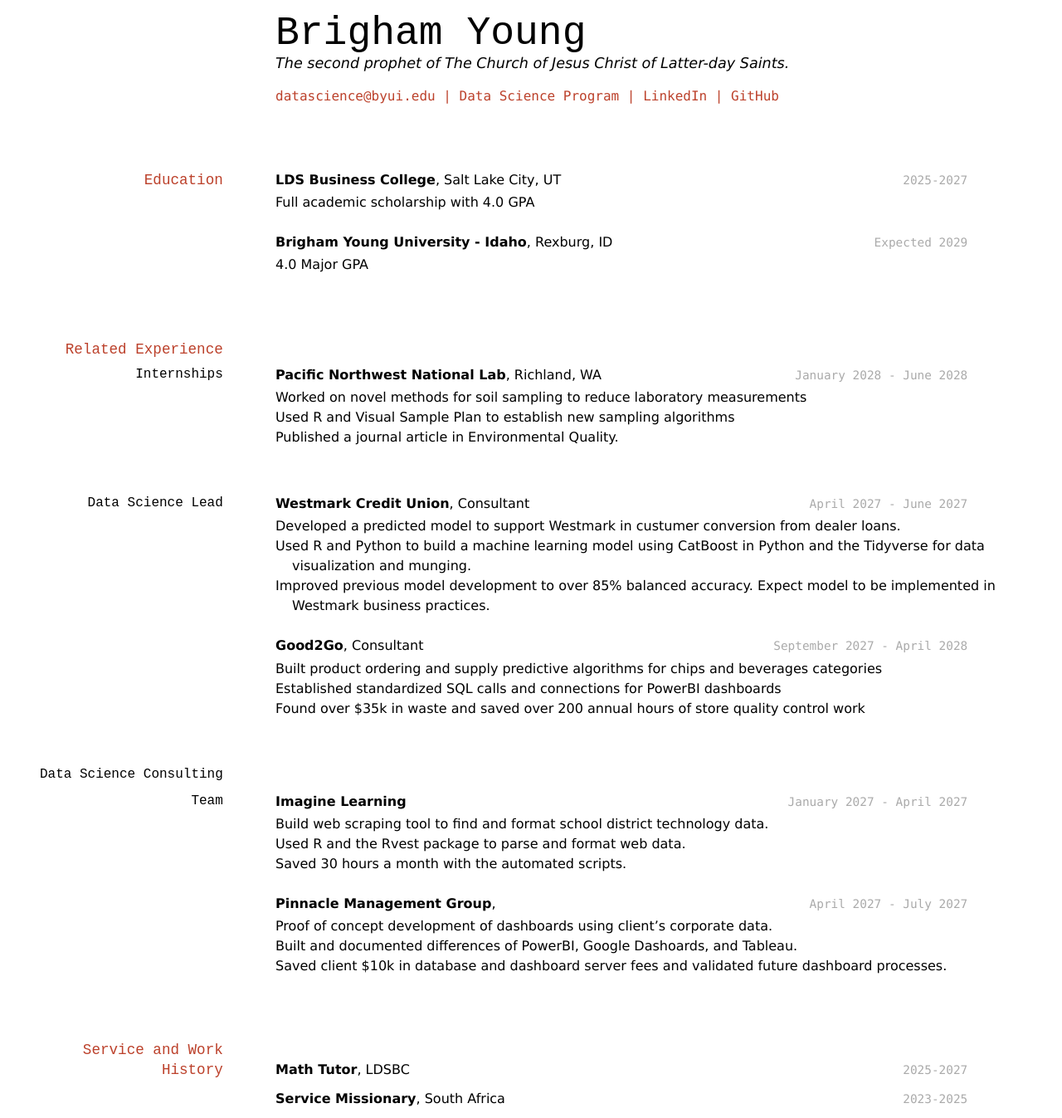
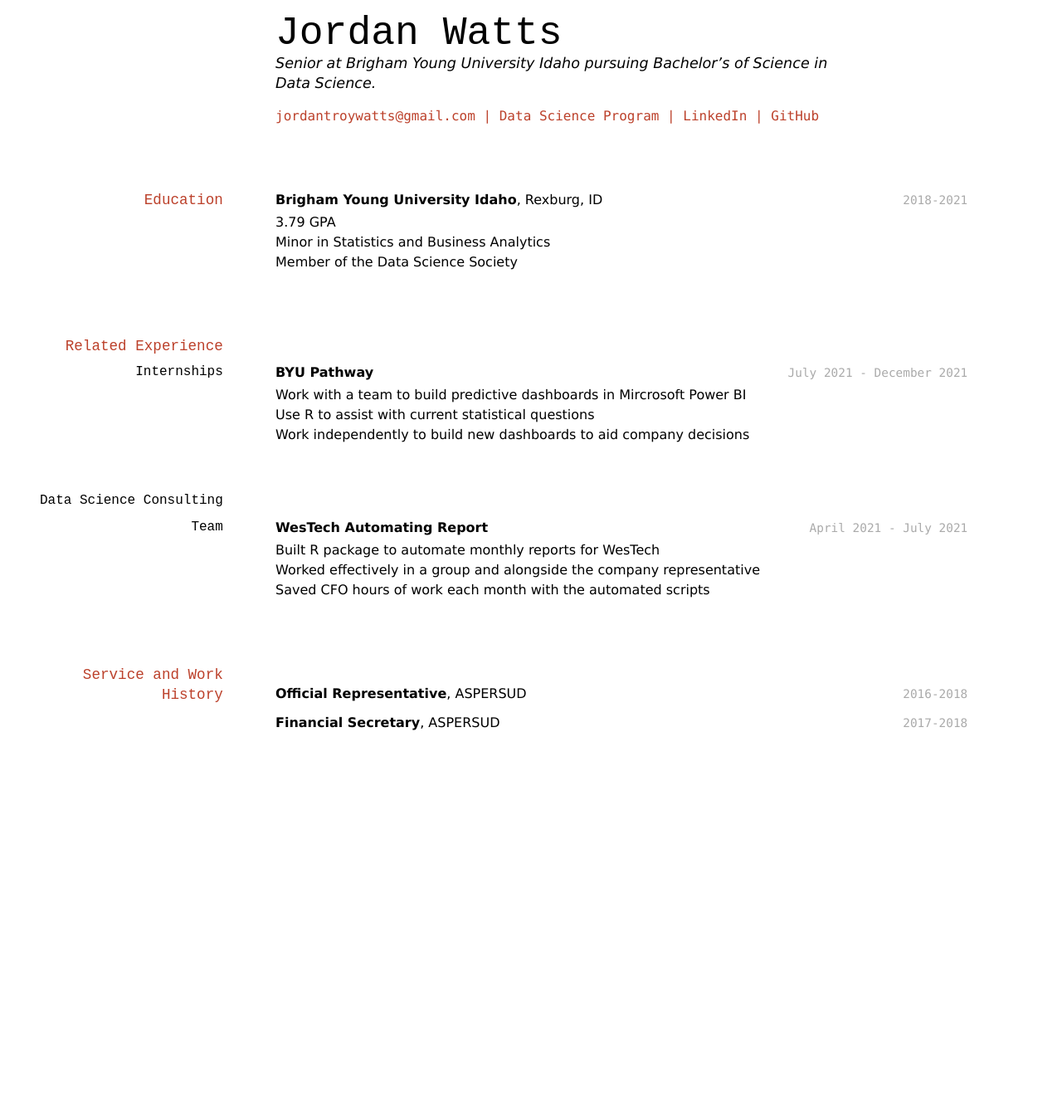
Before and after one commit to J4075/WATTS-resume, a Jekyll site: the page built from docs/index.md, in a window 1280 px wide. Shown: the whole page at 83% size. Built offline with Jekyll 4.4.1, drawn with Linux system fonts in a browser that asks for light colours; after the commit the page ends 900 px from its top, so only the background shows below that.

Commit message:
new commit

```diff
--- a/docs/index.md
+++ b/docs/index.md
@@ -1,87 +1,59 @@
 ---
 layout: cv
-title: Brigham Young's Resume
+title: Jordan Watts's Resume
 ---
-# Brigham Young
-The second prophet of The Church of Jesus Christ of Latter-day Saints.
+# Jordan Watts
+Senior at Brigham Young University Idaho pursuing Bachelor's of Science in Data Science.
 
 <div id="webaddress">
-<a href="datascience@byui.edu">datascience@byui.edu</a>
+<a href="jordantroywatts@gmail.com">jordantroywatts@gmail.com</a>
 | <a href="https://byuidatascience.github.io/development.html">Data Science Program</a>
-| <a href="https://www.linkedin.com/groups/13537407/">LinkedIn</a>
-| <a href="https://github.com/byuids-resumes">GitHub</a>
+| <a href="www.linkedin.com/in/jordan-watts-66b8b3170">LinkedIn</a>
+| <a href="https://github.com/Jayjayswizzle">GitHub</a>
 </div>
 
 <!-- https://www.monique.tech/the-art-of-markdown -->
 
 ## Education
 
-`2025-2027`
-__LDS Business College__, Salt Lake City, UT
+`2018-2021`
+__Brigham Young University Idaho__, Rexburg, ID
 
-- Full academic scholarship with 4.0 GPA
-
-`Expected 2029`
-__Brigham Young University - Idaho__, Rexburg, ID
-
-- 4.0 Major GPA
-
+- 3.79 GPA
+- Minor in Statistics and Business Analytics
+- Member of the Data Science Society
 
 ## Related Experience
 
 ### Internships
 
-`January 2028 - June 2028`
-__Pacific Northwest National Lab__, Richland, WA
+`July 2021 - December 2021`
+__BYU Pathway__
 
-- Worked on novel methods for soil sampling to reduce laboratory measurements
-- Used R and Visual Sample Plan to establish new sampling algorithms
-- Published a journal article in Environmental Quality.
-
-### Data Science Lead
-
-`April 2027 - June 2027`
-__Westmark Credit Union__, Consultant
-
-- Developed a predicted model to support Westmark in custumer conversion from dealer loans.
-- Used R and Python to build a machine learning model using CatBoost in Python and the Tidyverse for data visualization and munging.
-- Improved previous model development to over 85% balanced accuracy. Expect model to be implemented in Westmark business practices.
-
-`September 2027 - April 2028`
-__Good2Go__, Consultant
-
-- Built product ordering and supply predictive algorithms for chips and beverages categories
-- Established standardized SQL calls and connections for PowerBI dashboards
-- Found over $35k in waste and saved over 200 annual hours of store quality control work
+- Work with a team to build predictive dashboards in Mircrosoft Power BI
+- Use R to assist with current statistical questions
+- Work independently to build new dashboards to aid company decisions
 
 ### Data Science Consulting Team
 
-`January 2027 - April 2027`
-__Imagine Learning__
+`April 2021 - July 2021`
+__WesTech Automating Report__
 
-- Build web scraping tool to find and format school district technology data.
-- Used R and the Rvest package to parse and format web data.
-- Saved 30 hours a month with the automated scripts.
-
-`April 2027 - July 2027`
-__Pinnacle Management Group__,
-
-- Proof of concept development of dashboards using client's corporate data.
-- Built and documented differences of PowerBI, Google Dashoards, and Tableau.
-- Saved client $10k in database and dashboard server fees and validated future dashboard processes.
-
+- Built R package to automate monthly reports for WesTech
+- Worked effectively in a group and alongside the company representative
+- Saved CFO hours of work each month with the automated scripts
 
 ## Service and Work History
 
-`2025-2027`
-__Math Tutor__, LDSBC
+`2016-2018`
+__Official Representative__, ASPERSUD
 
 
-`2023-2025`
-__Service Missionary__, South Africa
+`2017-2018`
+__Financial Secretary__, ASPERSUD
 
 
 
 <!-- ### Footer
 
-Last updated: May 2013 -->
+Last updated: July 2021 -->
```
